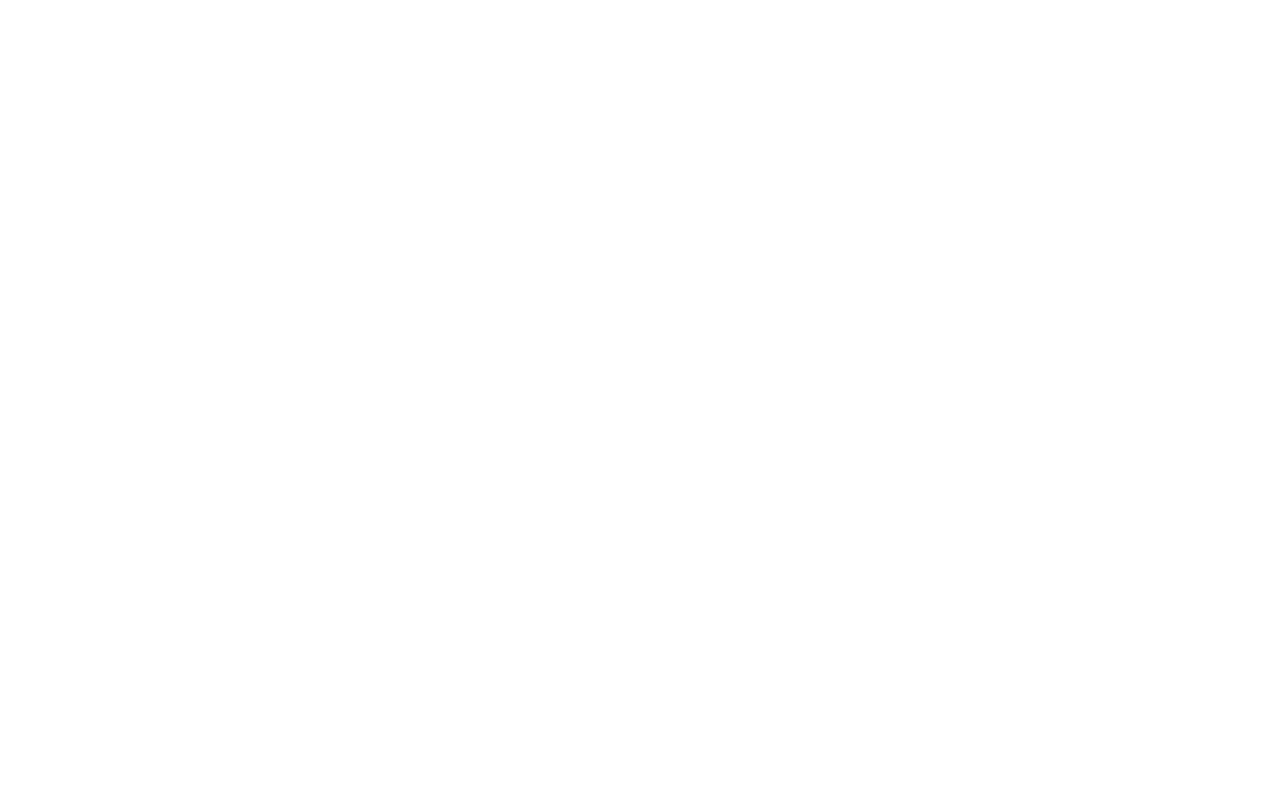
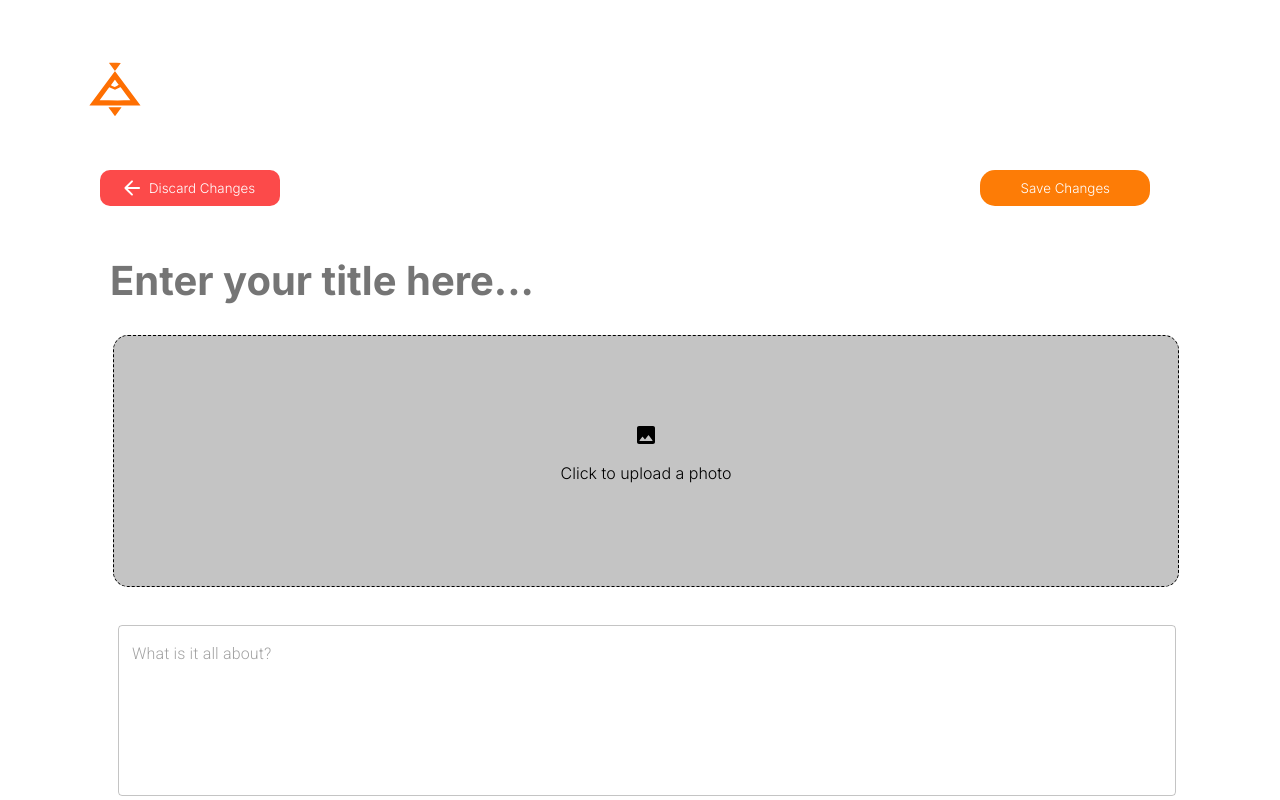
Before and after one commit to Andre113001/binno-members-frontend, a React (Vite) app: page /posts/1 in a window 1280 px wide. Before the commit this address had no page. Built offline with nearby package versions, Linux system fonts and the light colour scheme.

Commit message:
added links to posts for it to be editable

```diff
--- a/src/App.jsx
+++ b/src/App.jsx
@@ -30,6 +30,7 @@
 import Testing from './pages/Testing/testing';
 import AccountContext from './context/accountContext';
 import useLoadProfile from './hooks/useLoadProfile';
+import PostEdit from './pages/Posts/PostEditPage/PostEdit';
 // import PostEdit from './pages/Posts/PostEditPage/PostEdit';
 
 function App() {
@@ -64,7 +65,7 @@
           </Route>
           <Route path="/posts" element={<><Outlet/></>}>
             <Route path="" element={<Posts />}/>
-            {/* <Route path=":post_id" element={<PostEdit />}/> */}
+            <Route path=":post_id" element={<PostEdit />}/>
           </Route>
           <Route path="/guides" element={<><Outlet/></>}>
             <Route path="" element={<GuideMain/>}/>
--- a/src/pages/EnablerAccount/AccountComponents/CompanyPosts/CompanyPostCards.jsx
+++ b/src/pages/EnablerAccount/AccountComponents/CompanyPosts/CompanyPostCards.jsx
@@ -2,6 +2,8 @@
 import useLoadProfile from '../../../../hooks/useLoadProfile'
 import useAccessToken from '../../../../hooks/useAccessToken';
 import { Link, useNavigate} from 'react-router-dom';
+import Chip from '@mui/material/Chip';
+import Stack from '@mui/material/Stack';
 
 import styles from './CompanyPostCards.module.css'
 
@@ -10,6 +12,9 @@
     const [posts, setPosts] = useState([])
     const { profileData } = useLoadProfile()
     const accessToken = useAccessToken()
+
+    const fullDate = new Date(dateWithTime);
+    const dateOnly = fullDate.toISOString().split('T')[0];
 
     const navigate = useNavigate()
 
@@ -70,6 +75,18 @@
                             </div>
                         <div className={styles["details"]}>
                             <h3>{post.post_heading}</h3>
+                            <div className={styles['ChipsContiner']}>
+                                <Stack direction="row" >
+                                    <Chip
+                                        label={post.post_category}
+                                        sx={{
+                                            backgroundColor: post.post_category === 'Milestone' ? '#fd7c06' : '#054eae',
+                                            color: '#fff',
+                                            padding: '5px',
+                                        }}
+                                    />
+                                </Stack>
+                            </div>
                             <p>{post.post_bodytext.slice(0,150)}...</p>
                         </div>
                     </div>
--- a/src/pages/EnablerAccount/AccountComponents/CompanyPosts/CompanyPostCards.module.css
+++ b/src/pages/EnablerAccount/AccountComponents/CompanyPosts/CompanyPostCards.module.css
@@ -9,6 +9,9 @@
     border-radius: 10px;
     margin: 0 10px;
     background-color: none;
+    display: flex;
+    flex-direction: column;
+    align-items: center;
   }
 
   .titleContainer{
@@ -32,7 +35,8 @@
   }
 
   .content .boxItems {
-    width: 100%;
+    max-height: 600px;
+    min-width: 300px;
     padding: 10px;
     transition: 0.5s;
     background-color: white;
@@ -85,6 +89,10 @@
     font-weight: 200;
   }
 
+  .ChipsContiner{
+    display: flex;
+    margin: 5px;
+  }
 
   .content .UserDateContainer p {
     color: #575757;
--- a/src/pages/Posts/PanelContent.jsx
+++ b/src/pages/Posts/PanelContent.jsx
@@ -4,12 +4,12 @@
 import ShareIcon from '@mui/icons-material/Share';
 import Chip from '@mui/material/Chip';
 import Stack from '@mui/material/Stack';
-import { Link } from 'react-router-dom';
+import { Link, useNavigate } from 'react-router-dom';
 
 function PanelContent(props) {
     const {filteredPosts}=props
     const [posts, setPosts] = ([])
-
+    const navigate = useNavigate()
   return (
     <>
         {filteredPosts?.map((post, index) => {
@@ -21,7 +21,7 @@
                         e.preventDefault()
                         navigate(`/posts/${post.post_id}`,
                         {state: {
-                            post, index
+                            post
                         }})
                 }}
                 key={post.post_id}
--- a/src/pages/Posts/PostEditPage/PostEdit.jsx
+++ b/src/pages/Posts/PostEditPage/PostEdit.jsx
@@ -27,7 +27,7 @@
       const receivedData = location.state
       const [titleInput, setTitleInput] = useState()
       const [titleDescription, setDescription] = useState()
-    const [eventData, setEventData] = useState({
+    const [postData, setPostData] = useState({
       title: '',
       description: '',
     });
@@ -46,9 +46,9 @@
     useEffect(() => {
       const loadData = () => {
           if(receivedData){
-            setEventData(receivedData.event)
-             setTitleInput(receivedData.event.event_title)
-             setDescription(receivedData.event.event_description)
+            setPostData(receivedData.post)
+             setTitleInput(receivedData.post.post_heading)
+             setDescription(receivedData.post.post_bodytext)
             }
       }
       loadData()
@@ -69,7 +69,6 @@
       console.log('Form submitted:', { title, description});
     };
 
-    console.log(eventData)
 
     return (
       <>
@@ -78,7 +77,7 @@
               <div className={styles['contentContainer']}>
                   <div className={styles['ButtonContainer']}>
                     <div className={styles['backButtonContainer']}>
-                      <Link to="/events" style={{textDecoration:'none'}}>
+                      <Link to="/posts" style={{textDecoration:'none'}}>
                       <button className={styles['backButton']} ><ArrowBackRoundedIcon />
                         <span style={{margin:'5px'}}>Discard Changes</span>
                       </button>
```
